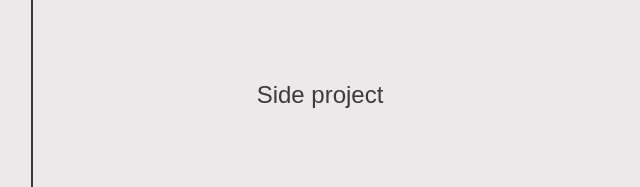
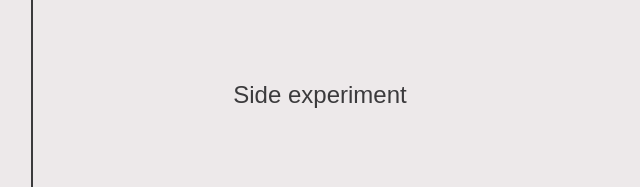
Before and after one commit to federico-barbieri/federicobarbieri, a plain HTML site: page index.html in a window 1280 px wide. Shown: the part 3229-3416 px from the top of the page, 625-1265 px from the left. Drawn offline with Linux system fonts and the light colour scheme; a web font is replaced by a local one.

Commit message:
experiment

```diff
--- a/index.html
+++ b/index.html
@@ -179,7 +179,7 @@
             <div class="shadow-title-btn">
                 <h2 class="shadow-title">SHADOW DOG</h2>
 
-                <p class="shadow-p">Side project</p>
+                <p class="shadow-p">Side experiment</p>
 
                 <form class="shadow-form" action="shadow/shadow.html">
 
```
